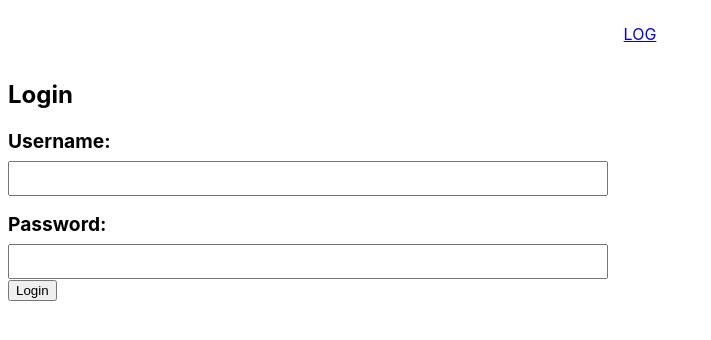
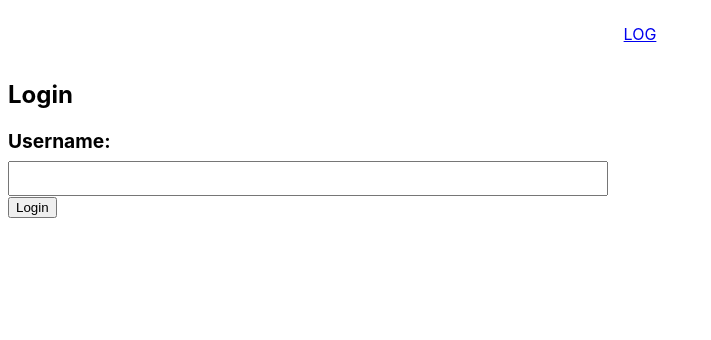
Before and after one commit to tfb6251/MyFunWebsite, an Angular app in the folder ufund-ui/: page /login in a window 1280 px wide. Shown: the top 340 px of the page, without its empty margins (0-711 px from the left). Built offline with nearby package versions, Linux system fonts and the light colour scheme.

Commit message:
log fixes

```diff
--- a/ufund-ui/src/app/app-routing.module.ts
+++ b/ufund-ui/src/app/app-routing.module.ts
@@ -1,10 +1,12 @@
 import { NgModule } from '@angular/core';
 import { RouterModule, Routes } from '@angular/router';
+import { DashboardComponent } from './dashboard/dashboard.component';
 import { LoginComponent } from './login/login.component';
 
 const routes: Routes = [ // routes
+  { path: '', redirectTo: '/login', pathMatch: 'full' },
   { path: 'login', component: LoginComponent },
-  { path: '', redirectTo: '/dashboard', pathMatch: 'full' }
+  { path: 'dashboard', component: DashboardComponent }
 ];
 
 @NgModule({
--- a/ufund-ui/src/app/login/login.component.html
+++ b/ufund-ui/src/app/login/login.component.html
@@ -4,11 +4,5 @@
     <label for="username">Username:</label>
     <input type="text" id="username" required [(ngModel)]="username" name="username">
   </div>
-  <div>
-    <label for="password">Password:</label>
-    <input type="password" id="password" required [(ngModel)]="password" name="password">
-  </div>
   <button type="submit">Login</button>
 </form>
-
-<div *ngIf="message">{{ message }}</div>
--- a/ufund-ui/src/app/login/login.component.ts
+++ b/ufund-ui/src/app/login/login.component.ts
@@ -1,4 +1,5 @@
 import { Component } from '@angular/core';
+import { Router } from '@angular/router';
 
 @Component({
   selector: 'app-login',
@@ -7,15 +8,15 @@ import { Component } from '@angular/core';
 })
 export class LoginComponent {
   username: string = '';
-  password: string = '';
-  message: string = '';
+
+    constructor(private router:Router) {}
 
   onSubmit() {
     // login attempt
-    if (this.password) {
-      this.message = `Welcome, dude`;
+    if (this.username=='admin') {
+      this.router.navigate(['/dashboard']);
     } else {
-      this.message = 'Please enter a password.';
+      this.router.navigate(['/dashboard']);
     }
   }
 }
```
Also changed, not shown: ufund-ui/src/app/app.module.ts (+8 -2 lines).
